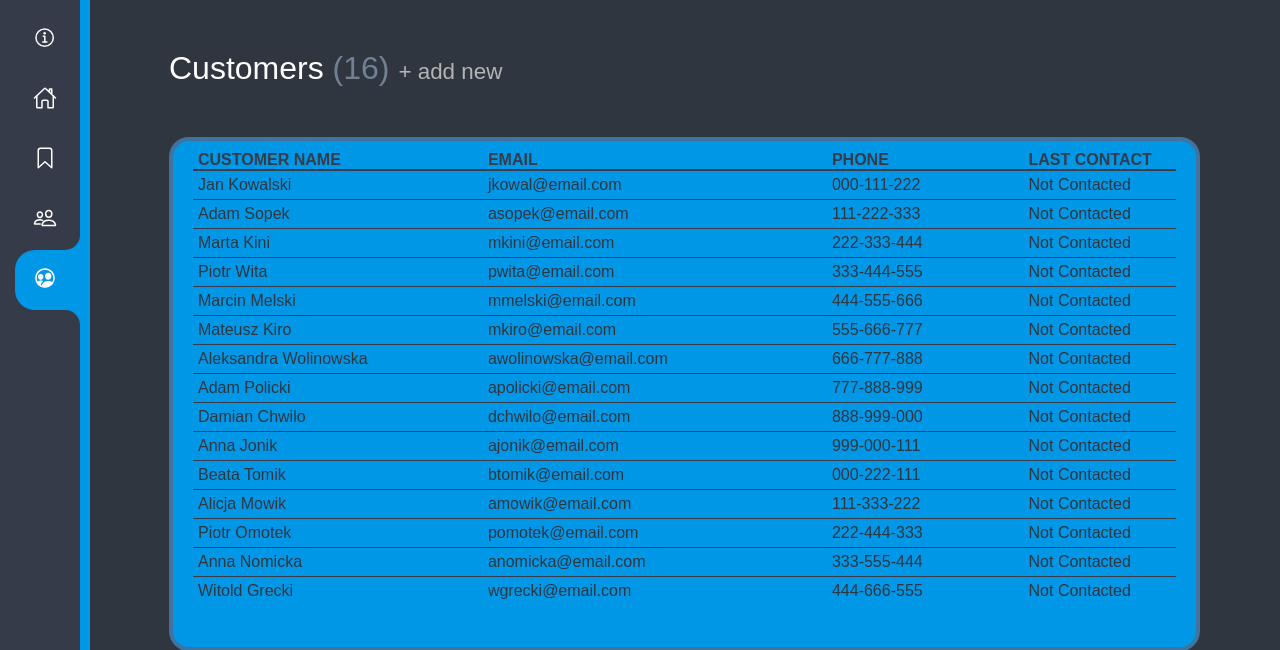
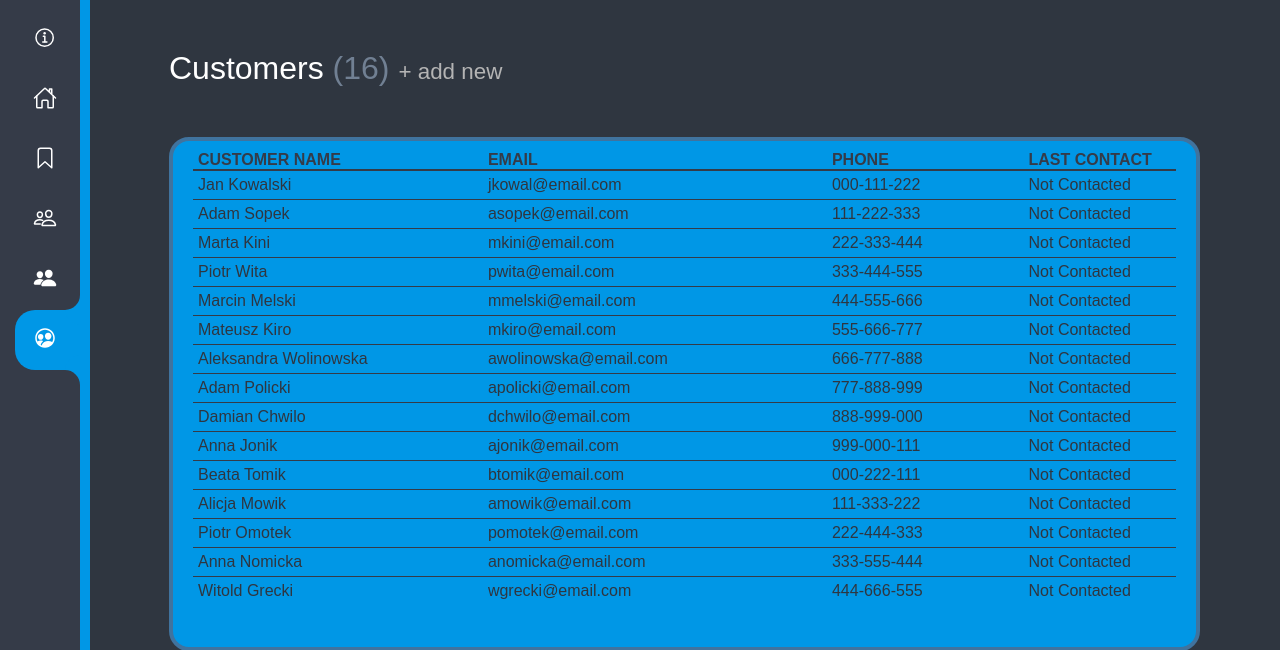
Before and after one commit to pawellendzion/WorkManagementApp, a PHP site: page /customers_page.php in a window 1280 px wide. Shown: the top 650 px of the page. Run offline with PHP 8.4, Linux system fonts and the light colour scheme; data comes from the database, SQL or seed files in the repository; some web fonts are replaced.

Commit message:
add teams page

```diff
--- a/controller/get_data/get_data_controller.php
+++ b/controller/get_data/get_data_controller.php
@@ -43,6 +43,21 @@ switch($endpoints[0])
         }
         break;
 
+    case "teams":
+        switch(@$endpoints[1])
+        {
+            case "count":
+                $getData->teamsCount();
+                break;
+
+            case "":
+                $getData->teams($_REQUEST["from"], $_REQUEST["to"]);
+                break;
+
+            default:
+                echo "Data cannot be access (teams) ".__FILE__;
+        }
+        break;
     case "tasks":
         $getData->tasks();
         break;
--- a/controller/get_data/get_data_methods.php
+++ b/controller/get_data/get_data_methods.php
@@ -84,6 +84,38 @@ class GetData
     function employeesCount()
     {
         $sqlQuery = "SELECT COUNT(ID) FROM employees";
+        $result = $this->conn->query($sqlQuery);
+
+        print_r($result->fetch_row()[0]);
+    }
+
+    #endregion
+
+    #region teams methods
+
+    function teams(int $from, int $to)
+    {
+        $sqlQuery = "SELECT teams.ID, teams.Name, CONCAT(employees.Name, ' ', employees.Lastname) as Fullname
+                     FROM teams JOIN employees ON teams.Leader = employees.ID LIMIT $from, $to";
+        $result = $this->conn->query($sqlQuery);
+
+        if ($result->num_rows > 0)
+        {
+            while($row = $result->fetch_assoc())
+            {
+                echo "<tr onclick=\"\"".
+                    "class=\"person\" id=\"team-". $row["ID"] ."\">" .
+
+                    "<td>" . $row["Name"] . "</td>" .
+                    "<td>" . $row["Fullname"] . "</td>" .
+                    "</tr>";
+            }
+        }
+    }
+
+    function teamsCount()
+    {
+        $sqlQuery = "SELECT COUNT(ID) FROM teams";
         $result = $this->conn->query($sqlQuery);
 
         print_r($result->fetch_row()[0]);
--- a/css/home_page_style.css
+++ b/css/home_page_style.css
@@ -24,6 +24,7 @@ div.wrapper div.info {
 div.wrapper div.info div.inline {
     display: flex;
     flex-direction: row;
+    justify-content: center;
 }
 
 div.wrapper div.info div.inline div {
--- a/scripts/get_data.js
+++ b/scripts/get_data.js
@@ -1,7 +1,7 @@
 //maxRecords has to be defined in template where this script is used
 
 /**
- * @typeOfRecords customers / employees
+ * @typeOfRecords customers / employees / teams
  */
 function getRecords(typeOfRecords, pageNum)
 {
--- a/src/index.php
+++ b/src/index.php
@@ -18,12 +18,11 @@
             <div class="inline">
                 <div><ion-icon name="bookmark-outline"></ion-icon> <br /> manage tasks</div>
                 <div><ion-icon name="people-outline"></ion-icon> <br /> manage employees</div>
-                <div><ion-icon name="people-circle-outline"></ion-icon> <br /> manage customers</div>
+                <div><ion-icon name="people"></ion-icon> <br /> manage teams</div>
             </div>
             <div class="inline">
-                <div></div>
+                <div><ion-icon name="people-circle-outline"></ion-icon> <br /> manage customers</div>
                 <div><ion-icon name="information-circle-outline"></ion-icon> <br /> show details</div>
-                <div></div>
             </div>
         </div>
     </div>
--- a/src/menu_panel.html
+++ b/src/menu_panel.html
@@ -26,6 +26,12 @@
                 <span class="title">Employees</span>
             </a>
         </li>
+        <li id="teams">
+            <a href="teams_page.php">
+                <span class="icon"><ion-icon name="people"></ion-icon></span>
+                <span class="title">Teams</span>
+            </a>
+        </li>
         <li id="customers">
             <a href="customers_page.php">
                 <span class="icon"><ion-icon name="people-circle-outline"></ion-icon></span>
```
Also changed, not shown: src/teams_page.php (added, +57 -0 lines).
